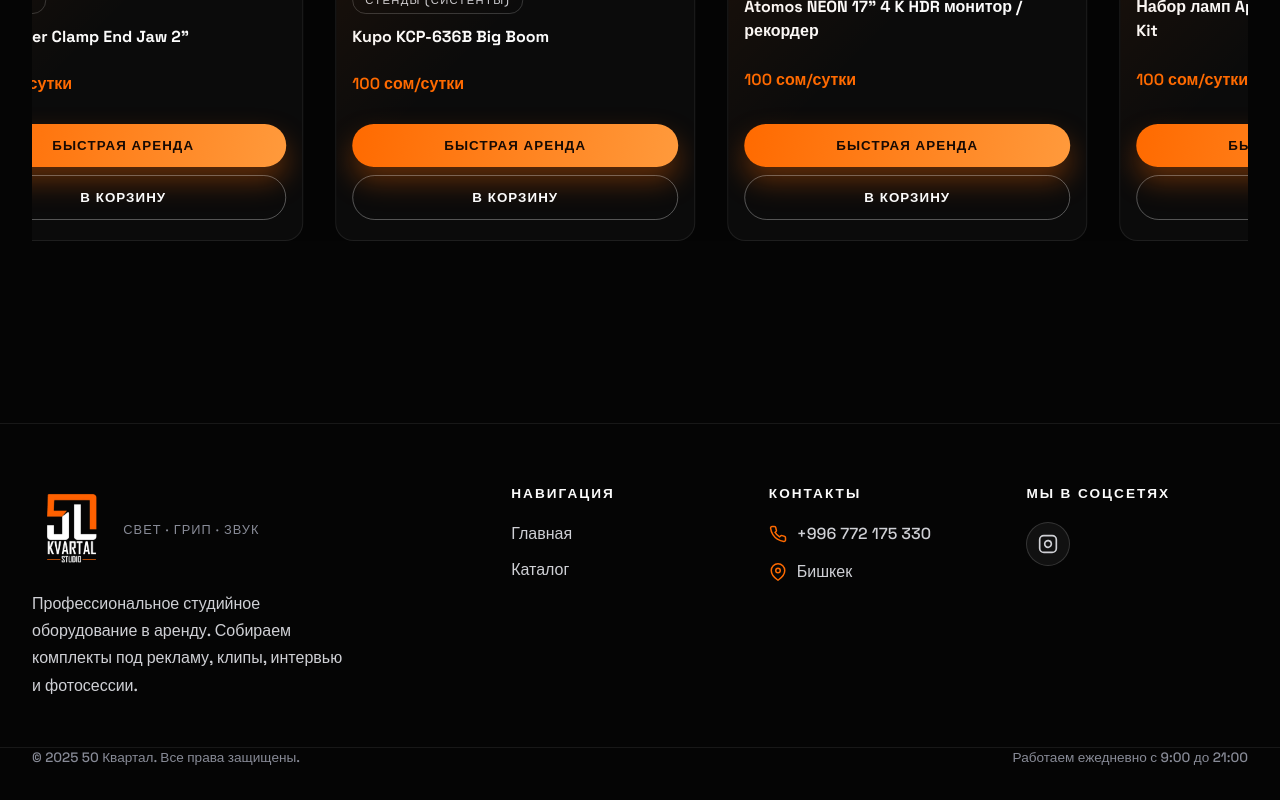
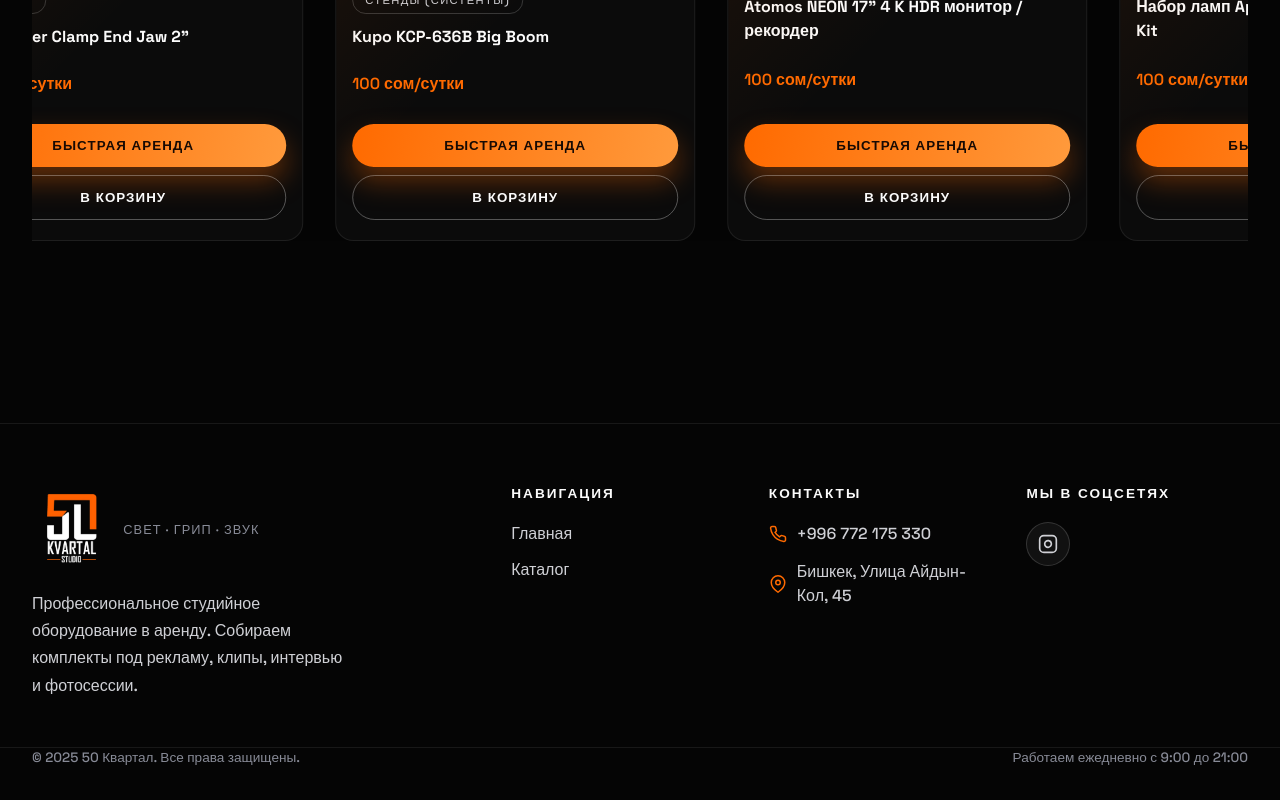
Before and after one commit to alikbek3002/50_kvartal, a React (Vite) app: page / in a window 1280 px wide. Shown: the part 1476-2276 px from the top of the page. Built offline with nearby package versions, Linux system fonts and the light colour scheme; no server answers.

Commit message:
feat: update footer to include a link with address details for Бишкек

```diff
--- a/src/components/Footer.jsx
+++ b/src/components/Footer.jsx
@@ -37,7 +37,13 @@
               <path d="M21 10c0 7-9 13-9 13s-9-6-9-13a9 9 0 0 1 18 0z" />
               <circle cx="12" cy="10" r="3" />
             </svg>
-            <span>Бишкек</span>
+            <a
+              href="https://2gis.kg/bishkek/geo/15763234350980545/74.515023,42.833620"
+              target="_blank"
+              rel="noreferrer"
+            >
+              Бишкек, Улица Айдын-Кол, 45
+            </a>
           </li>
         </ul>
       </div>
```
